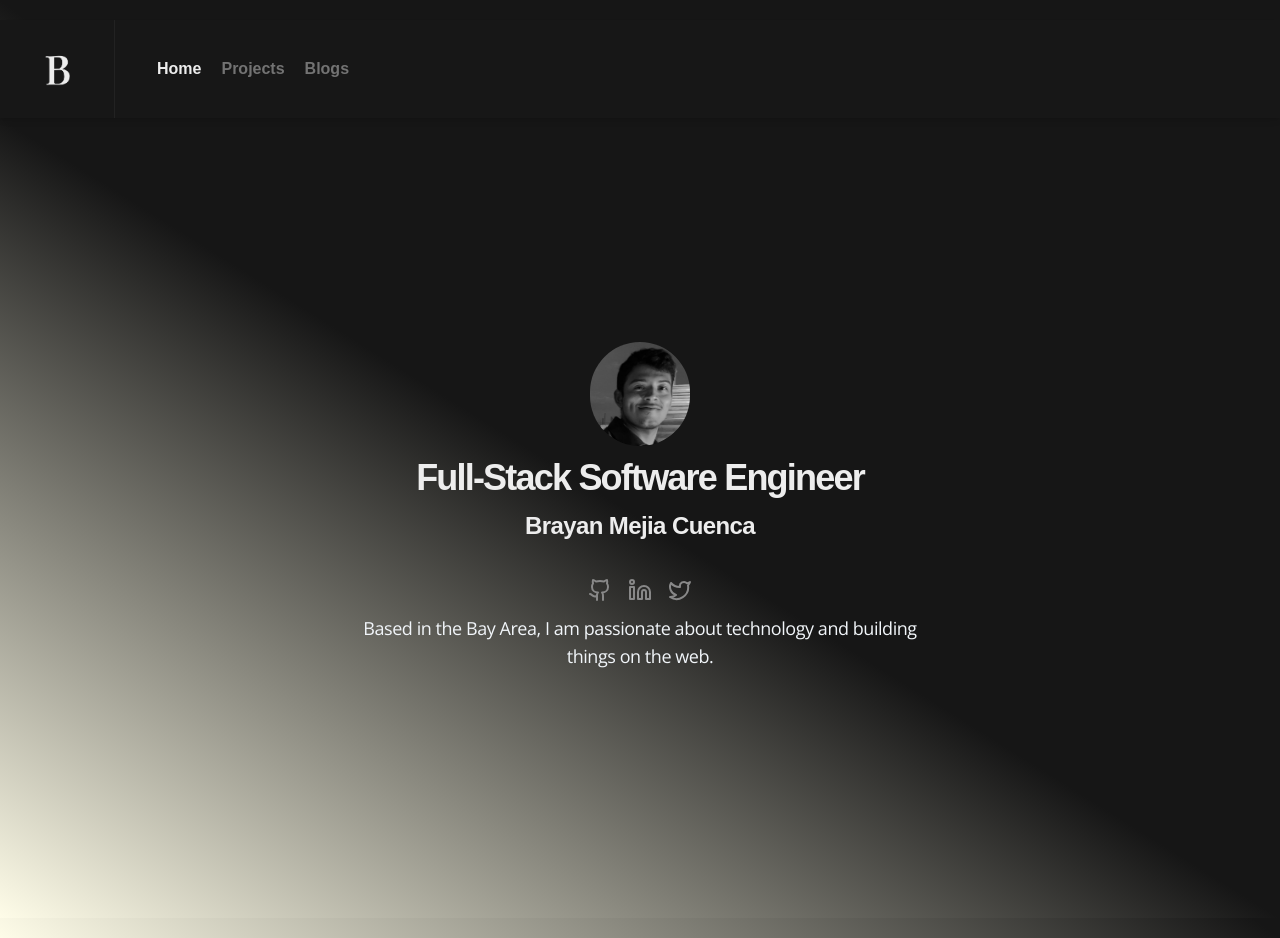
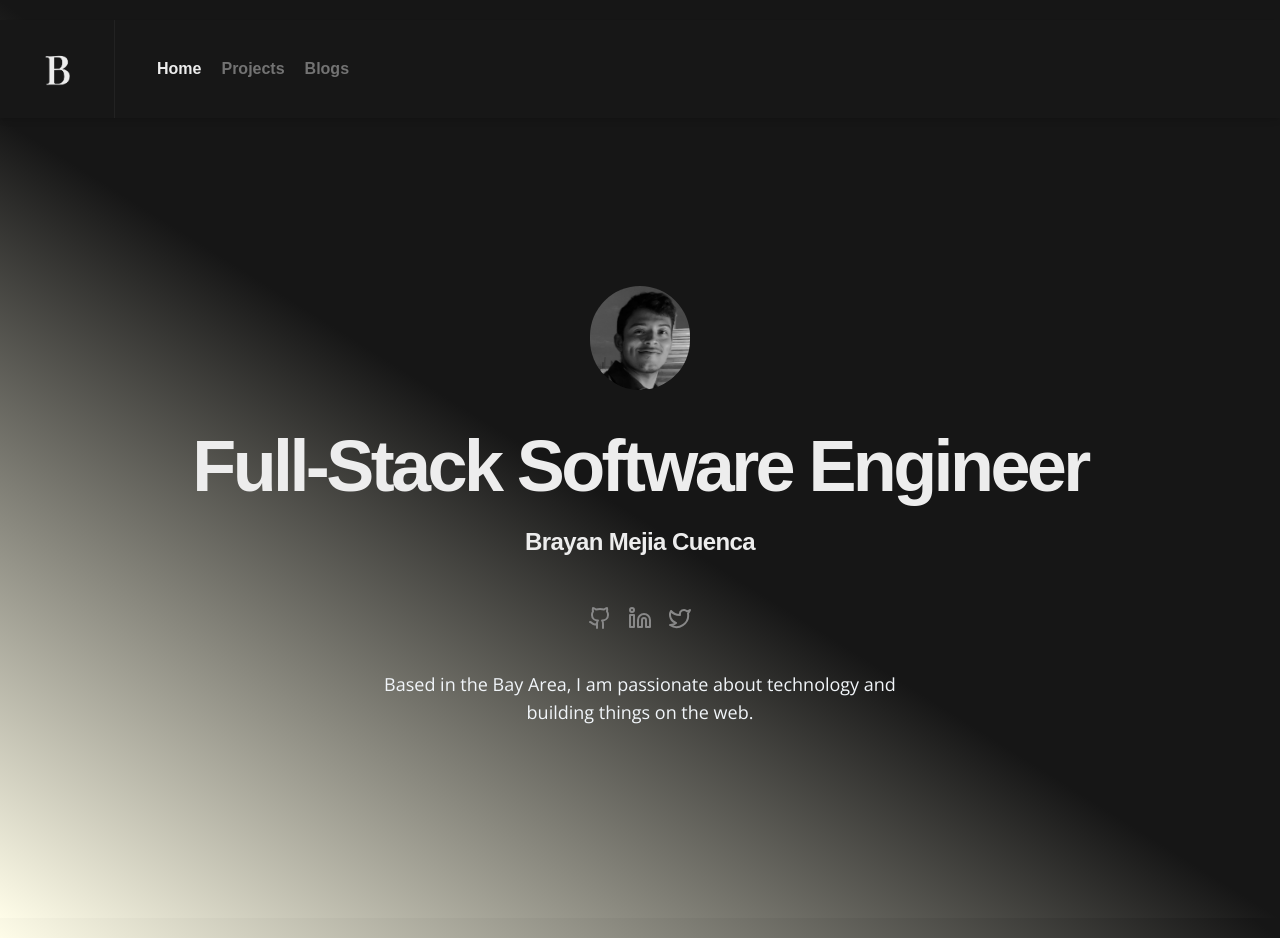
Before and after one commit to Mejiabrayan/portfolio-website, a Next.js app: page / in a window 1280 px wide. Built offline with nearby package versions, Linux system fonts and the light colour scheme; a web font is replaced by a local one.

Commit message:
experimenting with styles and layout

```diff
--- a/src/app/page.tsx
+++ b/src/app/page.tsx
@@ -3,20 +3,16 @@ import Link from 'next/link';
 import LargeHeading from '@/components/ui/LargeHeading';
 import { Metadata } from 'next';
 import Paragraph from '@/components/ui/Paragraph';
-
 import Subheading from '@/components/ui/SubHeading';
 import { aboutMe, name, title } from '@/lib/info';
 import { svgIcons } from '@/lib/icons';
-
 import { Open_Sans } from 'next/font/google';
 import { cn } from '@/lib/utils';
-import ParallaxBackground from '@/components/ParallaxBackground';
 
 const openSans = Open_Sans({
   subsets: ['latin'],
   weight: ['400'],
 });
-
 
 export const metadata: Metadata = {
   title: 'Brayan Mejia Cuenca | Full-Stack Software Engineer',
@@ -25,11 +21,9 @@ export const metadata: Metadata = {
 
 export default function Home() {
   return (
-
     <div className='flex flex-col items-center justify-center min-h-screen'>
-
-      <div className='container pt-25 px-6 min-h-full max-w-2xl mx-auto'>
-        <div className='h-full gap-3 flex flex-col justify-center items-center lg:items-center'>
+      <div className='container px-4 mx-auto'>
+        <div className='h-full gap-6 flex flex-col justify-center items-center lg:items-center'>
           <Image
             src='/avatar.jpg'
             alt='Picture of the author'
@@ -38,8 +32,8 @@ export default function Home() {
             className='rounded-full filter grayscale'
           />
           <LargeHeading
-            size='sm'
-            className='text-center lg:text-center mt-0 tracking-tighter'
+            size='lg'
+            className='text-center lg:text-center mt-4 tracking-tighter'
           >
             {title()}
           </LargeHeading>
@@ -54,41 +48,78 @@ export default function Home() {
               href='https://github.com/Mejiabrayan'
               target='_blank'
               rel='noopener noreferrer'
+              className='w-6 h-6 text-gray-400 hover:text-white transition-colors duration-300 ease-in-out'
             >
-              <div className='w-6 h-6 text-gray-400 hover:text-white transition-colors duration-300 ease-in-out'>
-                {svgIcons.github}
-              </div>
+              {svgIcons.github}
             </Link>
             <Link
               href='https://www.linkedin.com/in/brayan-mejia/'
               target='_blank'
               rel='noopener noreferrer'
+              className='w-6 h-6 text-gray-400 hover:text-white transition-colors duration-300 ease-in-out'
             >
-              <div className='w-6 h-6 text-gray-400 hover:text-white transition-colors duration-300 ease-in-out'>
-                {svgIcons.linkedin}
-              </div>
+              {svgIcons.linkedin}
             </Link>
             <Link
               href='https://twitter.com/CyperpunkDev'
               target='_blank'
               rel='noopener noreferrer'
+              className='w-6 h-6 text-gray-400 hover:text-white transition-colors duration-300 ease-in-out'
             >
-              <div className='w-6 h-6 text-gray-400 hover:text-white transition-colors duration-300 ease-in-out'>
-                {svgIcons.twitter}
-              </div>
+              {svgIcons.twitter}
             </Link>
           </div>
-          <div className='text-center flex flex-col gap-4 mt-0'>
-            <Paragraph className={cn(
-          'tracking-tight flex-nowrap max-w-md lg:max-w-xl text-center mb-6',
-          openSans.className,
-        )}>
+          <div className='text-center flex flex-col gap-4 mt-4'>
+            <Paragraph
+              className={cn(
+                'leading-tight max-w-md lg:max-w-xl text-center mb-6 flex-nowrap',
+                openSans.className
+              )}
+            >
               {aboutMe()}
             </Paragraph>
           </div>
+          {/* <div className='flex flex-col items-center justify-center mt-8'>
+            <h2 className='text-2xl font-bold mb-4'>My Projects</h2>
+            <div className='flex flex-wrap justify-center gap-4'>
+              <div className='bg-white rounded-lg shadow-md p-4 max-w-xs'>
+                <h3 className='text-lg font-semibold mb-2'>Project 1</h3>
+                <p className='text-gray-100'>
+                  Lorem ipsum dolor sit amet, consectetur adipiscing elit. Duis
+                  ut leo eget odio vestibulum feugiat.
+                </p>
+                <a
+
+                  href='#'
+                  className='text-blue-600 hover:underline mt-2'
+                >
+                  View Project
+                </a>
+              </div>
+              <div className='bg-white rounded-lg shadow-md p-4 max-w-xs'>
+                <h3 className='text-lg font-semibold mb-2'>Project 2</h3>
+                <p className='text-gray-600'>
+                  Lorem ipsum dolor sit amet, consectetur adipiscing elit. Duis
+                  ut leo eget odio vestibulum feugiat.
+                </p>
+                <a href='#' className='text-blue-600 hover:underline mt-2'>
+                  View Project
+                </a>
+              </div>
+              <div className='bg-white rounded-lg shadow-md p-4 max-w-xs'>
+                <h3 className='text-lg font-semibold mb-2'>Project 3</h3>
+                <p className='text-gray-600'>
+                  Lorem ipsum dolor sit amet, consectetur adipiscing elit. Duis
+                  ut leo eget odio vestibulum feugiat.
+                </p>
+                <a href='#' className='text-blue-600 hover:underline mt-2'>
+                  View Project
+                </a>
+              </div>
+            </div>
+          </div> */}
         </div>
       </div>
     </div>
-
   );
 }
```
